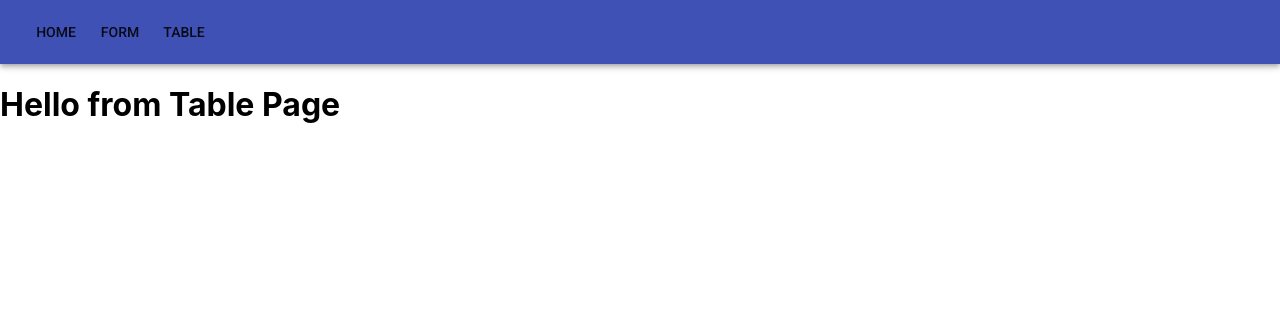
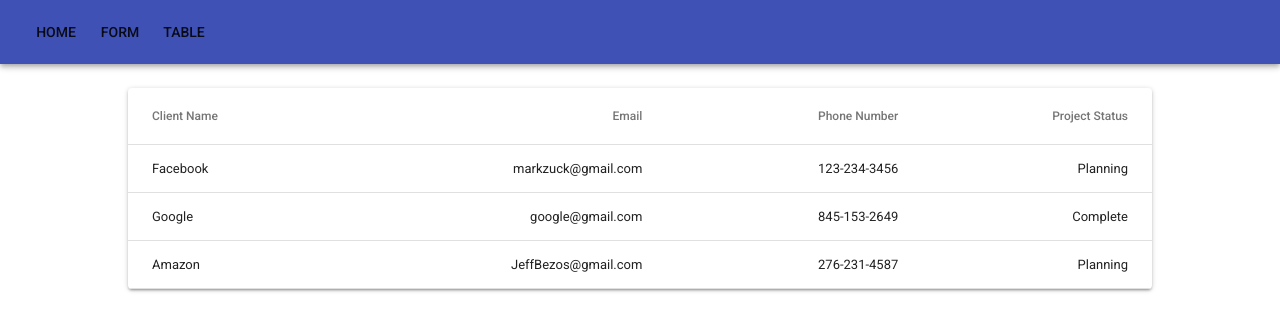
Before and after one commit to ronniegross/recipe-cult-front-end, a React (Create React App) app: page /table in a window 1280 px wide. Shown: the top 330 px of the page. Built offline with nearby package versions, Linux system fonts and the light colour scheme.

Commit message:
Utilize styled components for containers

```diff
--- a/src/components/pages/FormPage.js
+++ b/src/components/pages/FormPage.js
@@ -2,6 +2,12 @@
 import InputDisplay from "../InputDisplay";
 import InputForm from "../InputForm";
 import * as requestUtil from "../../Util/util";
+import styled from "styled-components";
+
+const FormContainer = styled.div`
+    width: 20%;
+    margin: 0 auto;
+`
 
 class FormPage extends Component {
     state = {};
@@ -29,7 +35,7 @@
 
     render() {
         return (
-            <div>
+            <FormContainer>
                 <InputForm
                     handleInput1Change={this.handleInput1Change}
                     handleInput2Change={this.handleInput2Change}
@@ -41,7 +47,7 @@
                     input2={this.state.input2}
                     input3={this.state.input3}
                 />
-            </div>
+            </FormContainer>
         );
     }
 }
--- a/src/components/pages/TablePage.js
+++ b/src/components/pages/TablePage.js
@@ -1,12 +1,72 @@
-import React, { Component } from 'react';
+import React from 'react';
+import { withStyles } from '@material-ui/core/styles';
+import Table from '@material-ui/core/Table';
+import TableBody from '@material-ui/core/TableBody';
+import TableCell from '@material-ui/core/TableCell';
+import TableHead from '@material-ui/core/TableHead';
+import TableRow from '@material-ui/core/TableRow';
+import Paper from '@material-ui/core/Paper';
+import styled from 'styled-components'
 
-class TablePage extends Component {
-    state = {}
-    render() {
-        return (
-            <h1>Hello from Table Page</h1>
-        );
-    }
+const styles = theme => ({
+    root: {
+        width: '100%',
+        marginTop: theme.spacing.unit * 3,
+        overflowX: 'auto',
+    },
+    table: {
+        minWidth: 700,
+    },
+});
+
+let id = 0;
+const createData = (name, email, phoneNumber, projectStatus) => {
+    id += 1;
+    return { id, name, email, phoneNumber, projectStatus };
 }
 
-export default TablePage;
+const rows = [
+    createData('Facebook', "markzuck@gmail.com", "123-234-3456", "Planning"),
+    createData('Google', "google@gmail.com", "845-153-2649", "Complete"),
+    createData('Amazon', "JeffBezos@gmail.com", "276-231-4587", "Planning")
+];
+
+const TableContainer = styled.div`
+    width: 80vw;
+    margin: 0 auto;
+`
+
+function TablePage(props) {
+    const { classes } = props;
+
+    return (
+        <TableContainer>
+            <Paper className={classes.root}>
+                <Table className={classes.table}>
+                    <TableHead>
+                        <TableRow>
+                            <TableCell>Client Name</TableCell>
+                            <TableCell align="right">Email</TableCell>
+                            <TableCell align="right">Phone Number</TableCell>
+                            <TableCell align="right">Project Status</TableCell>
+                        </TableRow>
+                    </TableHead>
+                    <TableBody>
+                        {rows.map(row => (
+                            <TableRow key={row.id}>
+                                <TableCell component="th" scope="row">
+                                    {row.name}
+                                </TableCell>
+                                <TableCell align="right">{row.email}</TableCell>
+                                <TableCell align="right">{row.phoneNumber}</TableCell>
+                                <TableCell align="right">{row.projectStatus}</TableCell>
+                            </TableRow>
+                        ))}
+                    </TableBody>
+                </Table>
+            </Paper>
+        </TableContainer>
+    );
+}
+
+export default withStyles(styles)(TablePage);
```
